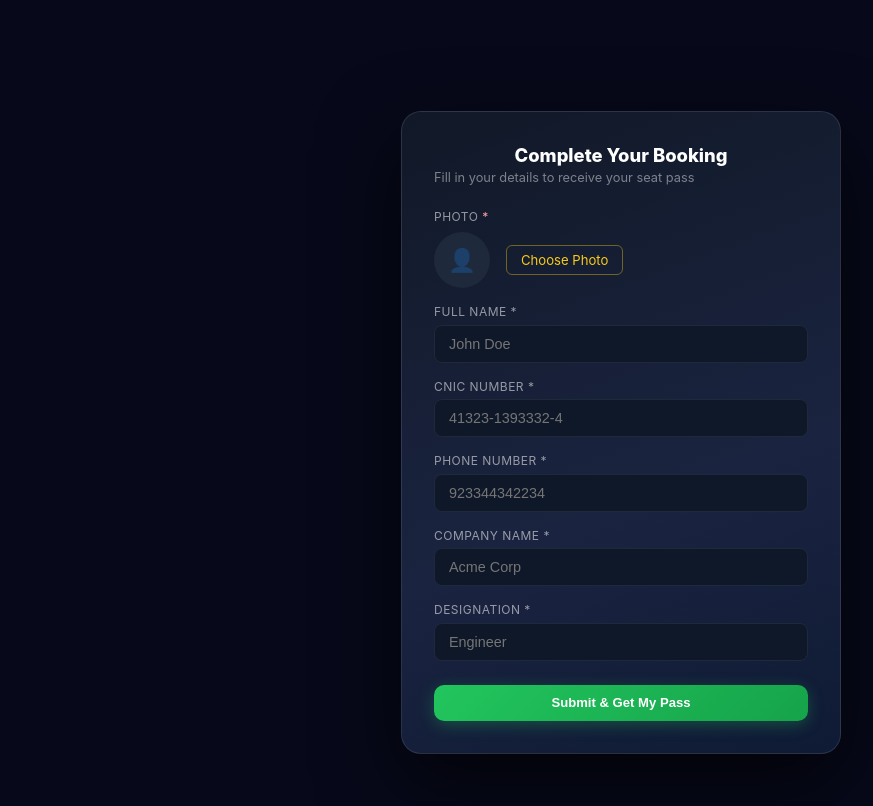
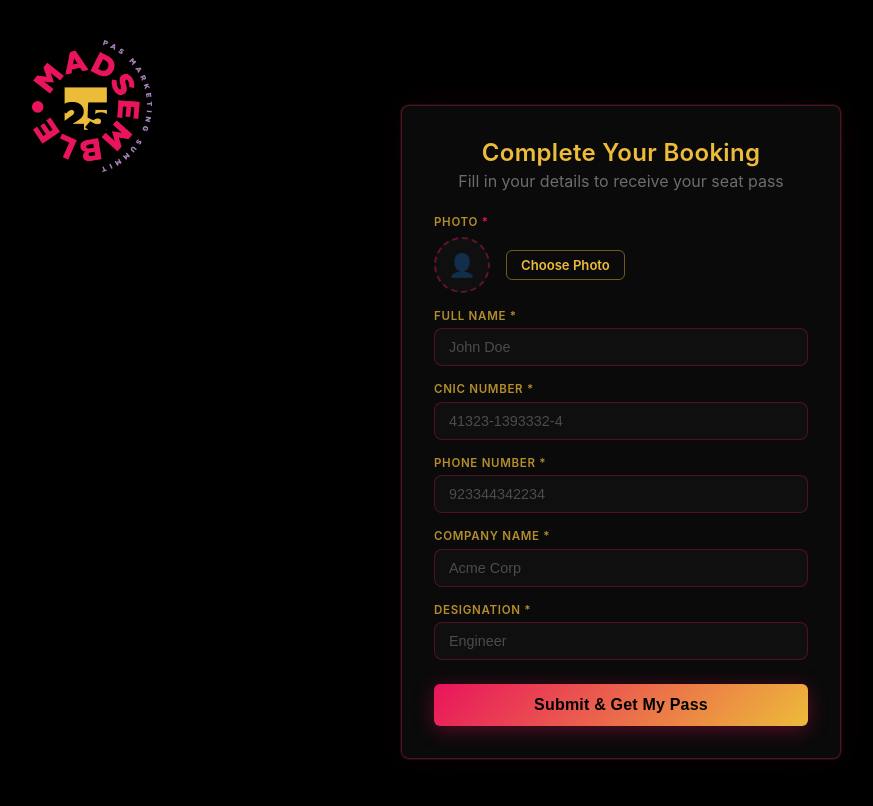
Before and after one commit to Musfarr/Seat-Picker, a React (Vite) app in the folder pas-seat/: page /form/1 in a window 1280 px wide. Shown: the top 806 px of the page, without its empty margins (19-892 px from the left). Built offline with nearby package versions, Linux system fonts and the light colour scheme.

Commit message:
Styling Changes

```diff
--- a/pas-seat/src/App.css
+++ b/pas-seat/src/App.css
@@ -1,9 +1,14 @@
 *, *::before, *::after { box-sizing: border-box; margin: 0; padding: 0; }
 
 body {
-  background: #07091a;
+  background: #000000;
   font-family: 'Inter', system-ui, -apple-system, sans-serif;
 }
+
+
+/* secondary */
+/* #e9145c */
+/* #edbb3a */
 
 #root {
   min-height: 100vh;
@@ -20,6 +25,13 @@ body {
   display: flex;
   justify-content: center;
 }
+
+.toplogo{
+  position: absolute !important;
+  top: 5%;
+  left: 4%;
+}
+
 
 .venue-card {
   background: linear-gradient(160deg, #111827 0%, #1a2440 60%, #0f1a35 100%);
@@ -1301,3 +1313,266 @@ body {
 .powered-by a:hover {
   color: rgba(255,255,255,0.9);
 }
+
+/* ── Corporate Form — Black / Pink / Gold theme ── */
+.corp-page {
+  min-height: 100vh;
+  background: #000;
+  display: flex;
+  align-items: center;
+  justify-content: center;
+  padding: 2rem 1rem;
+}
+
+.corp-card {
+  background: #0a0a0a;
+  border: 1px solid rgba(233,20,92,0.35);
+  border-radius: 8px;
+  padding: 2rem;
+  width: 100%;
+  width: 440px;
+  max-width: 440px;
+  box-shadow:
+    0 0 0 1px rgba(237,187,58,0.08),
+    0 30px 80px rgba(0,0,0,0.85),
+    0 0 40px rgba(233,20,92,0.08);
+}
+
+.corp-title {
+      font-size: 1.5rem;
+    font-weight: 600;
+    color: #edbb3a;
+    margin: 0 0 0.25rem;
+    text-align: center;
+    letter-spacing: 0.3px;
+}
+
+.corp-subtitle {
+  color: rgba(255,255,255,0.4);
+  font-size: 1rem;
+  text-align: center;
+  margin: 0 0 1.5rem;
+}
+
+.corp-form { display: flex; flex-direction: column; gap: 1rem; }
+
+.corp-field { display: flex; flex-direction: column; gap: 0.35rem; }
+
+.corp-label {
+  color: rgba(237,187,58,0.75);
+  font-size: 0.72rem;
+  letter-spacing: 0.06em;
+  font-weight: 600;
+}
+
+.corp-required { color: #e9145c; }
+
+.corp-input {
+  background: #0f0f0f;
+  border: 1px solid rgba(233,20,92,0.3);
+  border-radius: 8px;
+  color: #fff;
+  padding: 10px 14px;
+  font-size: 0.9rem;
+  outline: none;
+  width: 100%;
+  box-sizing: border-box;
+  transition: border-color 0.18s, box-shadow 0.18s;
+}
+
+.corp-input::placeholder { color: rgba(255,255,255,0.25); }
+
+.corp-input:focus {
+  border-color: #edbb3a;
+  box-shadow: 0 0 0 3px rgba(237,187,58,0.12);
+}
+
+.corp-input--err {
+  border-color: #e9145c !important;
+  box-shadow: 0 0 0 3px rgba(233,20,92,0.15);
+}
+
+.corp-field-error {
+  color: #ff6b9d;
+  font-size: 0.75rem;
+  margin-top: -0.25rem;
+}
+
+.corp-photo-row { display: flex; flex-direction: column; gap: 0.5rem; }
+.corp-photo-inner { display: flex; align-items: center; gap: 1rem; }
+
+.corp-photo-ring {
+  width: 56px;
+  height: 56px;
+  border-radius: 50%;
+  object-fit: cover;
+  border: 2px solid #edbb3a;
+}
+
+.corp-photo-placeholder {
+  width: 56px;
+  height: 56px;
+  border-radius: 50%;
+  background: #0f0f0f;
+  border: 2px dashed rgba(233,20,92,0.4);
+  display: flex;
+  align-items: center;
+  justify-content: center;
+  color: rgba(255,255,255,0.3);
+  font-size: 1.4rem;
+}
+
+.corp-choose-btn {
+  cursor: pointer;
+  color: #edbb3a;
+  font-size: 0.82rem;
+  font-weight: 600;
+  border: 1px solid rgba(237,187,58,0.45);
+  border-radius: 6px;
+  padding: 6px 14px;
+  transition: background 0.18s, border-color 0.18s;
+}
+
+.corp-choose-btn:hover {
+  background: rgba(237,187,58,0.1);
+  border-color: #edbb3a;
+}
+
+.corp-submit-btn {
+  width: 100%;
+  margin-top: 0.5rem;
+  padding: 0.75rem;
+  border: none;
+  border-radius: 6px;
+  background: linear-gradient(135deg, #e9145c, #edbb3a);
+  color: #000;
+  font-size: 1rem;
+  font-weight: 600;
+  letter-spacing: 0.2px;
+  cursor: pointer;
+  transition: transform 0.15s, box-shadow 0.15s;
+  box-shadow: 0 4px 20px rgba(233,20,92,0.35);
+}
+
+.corp-submit-btn:hover {
+  transform: scale(1.015);
+  box-shadow: 0 6px 28px rgba(233,20,92,0.5);
+}
+
+.corp-submit-btn:active { transform: scale(0.98); }
+
+.corp-error {
+  color: #ff6b9d;
+  font-size: 0.82rem;
+  margin: 0;
+}
+
+.corp-uploading-row {
+  display: flex;
+  align-items: center;
+  gap: 0.75rem;
+  margin-top: 0.5rem;
+}
+
+.corp-uploading-text {
+  color: rgba(255,255,255,0.6);
+  font-size: 0.85rem;
+}
+
+.corp-spinner {
+  width: 22px;
+  height: 22px;
+  border: 3px solid rgba(233,20,92,0.15);
+  border-top-color: #edbb3a;
+  border-radius: 50%;
+  animation: spin 0.75s linear infinite;
+}
+
+.corp-done-card {
+  background: #0a0a0a;
+  border: 1px solid rgba(237,187,58,0.3);
+  border-radius: 20px;
+  padding: 2.5rem 2rem;
+  width: 100%;
+  max-width: 400px;
+  display: flex;
+  flex-direction: column;
+  align-items: center;
+  gap: 0.75rem;
+  margin: auto;
+  margin-top: 10vh;
+  box-shadow: 0 40px 80px rgba(0,0,0,0.85), 0 0 40px rgba(233,20,92,0.08);
+}
+
+.corp-done-check {
+  width: 64px;
+  height: 64px;
+  border-radius: 50%;
+  background: rgba(237,187,58,0.12);
+  border: 2px solid #edbb3a;
+  display: flex;
+  align-items: center;
+  justify-content: center;
+  font-size: 1.8rem;
+  color: #edbb3a;
+  margin-bottom: 0.25rem;
+}
+
+.corp-done-title {
+  color: #fff;
+  font-size: 1.3rem;
+  font-weight: 800;
+  text-align: center;
+  margin: 0;
+}
+
+.corp-done-sub {
+  color: rgba(255,255,255,0.5);
+  font-size: 0.82rem;
+  text-align: center;
+  line-height: 1.7;
+}
+
+.corp-done-sub strong { color: #edbb3a; }
+
+.corp-done-warn {
+  color: #ff6b9d;
+  font-size: 0.9rem;
+  margin: 0.5rem 0;
+  text-align: center;
+}
+
+.corp-lanyard-wrap {
+  display: flex;
+  flex-direction: column;
+  align-items: center;
+  gap: 0.75rem;
+  margin-top: 0.5rem;
+  width: 100%;
+}
+
+.corp-lanyard-img {
+  width: 100%;
+  max-width: 280px;
+  border-radius: 12px;
+  border: 1px solid rgba(233,20,92,0.25);
+  box-shadow: 0 8px 32px rgba(0,0,0,0.5);
+}
+
+.corp-download-btn {
+  display: inline-block;
+  padding: 0.55rem 1.4rem;
+  background: rgba(233,20,92,0.15);
+  border: 1px solid rgba(233,20,92,0.45);
+  color: #ff6b9d;
+  border-radius: 50px;
+  font-size: 0.8rem;
+  font-weight: 700;
+  text-decoration: none;
+  transition: background 0.18s, border-color 0.18s;
+}
+
+.corp-download-btn:hover {
+  background: rgba(233,20,92,0.28);
+  border-color: #e9145c;
+}
--- a/pas-seat/src/pages/CorporateForm.jsx
+++ b/pas-seat/src/pages/CorporateForm.jsx
@@ -3,6 +3,7 @@ import { useParams } from 'react-router-dom'
 import QRCode from 'qrcode'
 import { allocateCorporateSeat, uploadFile, sendLanyardWhatsapp } from '../api'
 import { generateLanyard } from '../generateLanyard'
+
 
 const MAX_IMAGE_SIZE_BYTES = 2 * 1024 * 1024
 
@@ -167,29 +168,27 @@ export default function CorporateForm() {
 
   if (done) {
     return (
-      <div className="app-bg">
-        <div className="done-card" style={{ margin: 'auto', marginTop: '10vh' }}>
-          <div className="done-check">✓</div>
-          <h2 className="done-title">{error ? 'Booking Confirmed!' : 'You\'re all set!'}</h2>
+      <div className="corp-page">
+        <div className="corp-done-card">
+          <div className="corp-done-check">✓</div>
+          <h2 className="corp-done-title">{error ? 'Booking Confirmed!' : 'You\'re all set!'}</h2>
           {error ? (
             <div style={{ marginBottom: '1rem' }}>
-              <p style={{ color: '#fca5a5', fontSize: '0.9rem', margin: '0.5rem 0' }}>
-                ⚠️ {error}
-              </p>
-              <p className="done-sub" style={{ marginTop: '0.5rem' }}>
+              <p className="corp-done-warn">⚠️ {error}</p>
+              <p className="corp-done-sub" style={{ marginTop: '0.5rem' }}>
                 Your seat has been reserved. Download your pass below.
               </p>
             </div>
           ) : (
-            <p className="done-sub">
+            <p className="corp-done-sub">
               Your pass has been sent via WhatsApp to<br />
               <strong>{form.phone_number}</strong>
             </p>
           )}
           {lanyardUrl && (
-            <div className="done-lanyard-wrap">
-              <img src={lanyardUrl} alt="Your Pass" className="done-lanyard-img" />
-              <a href={lanyardUrl} download="effie-pass.png" className="done-download-btn">
+            <div className="corp-lanyard-wrap">
+              <img src={lanyardUrl} alt="Your Pass" className="corp-lanyard-img" />
+              <a href={lanyardUrl} download="effie-pass.png" className="corp-download-btn">
                 Download Pass
               </a>
             </div>
@@ -200,26 +199,29 @@ export default function CorporateForm() {
   }
 
   return (
-    <div className="app-bg" style={{ minHeight: '100vh', display: 'flex', alignItems: 'center', justifyContent: 'center', padding: '2rem 1rem' }}>
-      <div className="confirm-content" style={{ width: '100%', maxWidth: 440 }}>
-        <h2 className="confirm-title" style={{ marginBottom: '0.25rem' }}>Complete Your Booking</h2>
-        <p style={{ color: 'rgba(255,255,255,0.45)', fontSize: '0.8rem', margin: '0 0 1.5rem' }}>
-          Fill in your details to receive your seat pass
-        </p>
+    <div className="corp-page">
 
-        <form onSubmit={handleSubmit} style={{ display: 'flex', flexDirection: 'column', gap: '1rem' }}>
+      <div className='toplogo'>
+        <img style = {{ width:'120px'}} src='/logo.png'  />
+      </div>
+
+      <div className="corp-card">
+        <h2 className="corp-title">Complete Your Booking</h2>
+        <p className="corp-subtitle">Fill in your details to receive your seat pass</p>
+
+        <form onSubmit={handleSubmit} className="corp-form">
 
           {/* Photo upload */}
-          <div style={{ display: 'flex', flexDirection: 'column', gap: '0.5rem' }}>
-            <label style={{ color: 'rgba(255,255,255,0.55)', fontSize: '0.75rem', letterSpacing: '0.04em' }}>
-              PHOTO <span style={{ color: '#fca5a5' }}>*</span>
+          <div className="corp-photo-row">
+            <label className="corp-label">
+              PHOTO <span className="corp-required">*</span>
             </label>
-            <div style={{ display: 'flex', alignItems: 'center', gap: '1rem' }}>
+            <div className="corp-photo-inner">
               {imagePreview
-                ? <img src={imagePreview} alt="preview" style={{ width: 56, height: 56, borderRadius: '50%', objectFit: 'cover', border: '2px solid rgba(218,165,32,0.7)' }} />
-                : <div style={{ width: 56, height: 56, borderRadius: '50%', background: '#1e293b', display: 'flex', alignItems: 'center', justifyContent: 'center', color: 'rgba(255,255,255,0.3)', fontSize: '1.4rem' }}>👤</div>
+                ? <img src={imagePreview} alt="preview" className="corp-photo-ring" />
+                : <div className="corp-photo-placeholder">👤</div>
               }
-              <label style={{ cursor: 'pointer', color: '#facc15', fontSize: '0.82rem', border: '1px solid rgba(250,204,21,0.4)', borderRadius: 6, padding: '6px 14px' }}>
+              <label className="corp-choose-btn">
                 Choose Photo
                 <input type="file" accept="image/*" onChange={handleImage} style={{ display: 'none' }} />
               </label>
@@ -228,8 +230,8 @@ export default function CorporateForm() {
 
           {/* Text fields */}
           {FIELDS.map(({ name, label, type, required, placeholder }) => (
-            <div key={name} style={{ display: 'flex', flexDirection: 'column', gap: '0.35rem' }}>
-              <label htmlFor={name} style={{ color: 'rgba(255,255,255,0.55)', fontSize: '0.75rem', letterSpacing: '0.04em' }}>
+            <div key={name} className="corp-field">
+              <label htmlFor={name} className="corp-label">
                 {label.toUpperCase()}{required && ' *'}
               </label>
               <input
@@ -240,37 +242,23 @@ export default function CorporateForm() {
                 placeholder={placeholder}
                 value={form[name]}
                 onChange={handleChange}
-                style={{
-                  background: '#0f1829',
-                  border: fieldErrors[name] ? '1px solid #fca5a5' : '1px solid #1e293b',
-                  borderRadius: 8,
-                  color: '#fff',
-                  padding: '10px 14px',
-                  fontSize: '0.9rem',
-                  outline: 'none',
-                  width: '100%',
-                  boxSizing: 'border-box',
-                }}
+                className={`corp-input${fieldErrors[name] ? ' corp-input--err' : ''}`}
               />
               {fieldErrors[name] && (
-                <span style={{ color: '#fca5a5', fontSize: '0.75rem', marginTop: '-0.25rem' }}>
-                  {fieldErrors[name]}
-                </span>
+                <span className="corp-field-error">{fieldErrors[name]}</span>
               )}
             </div>
           ))}
 
-          {error && (
-            <p style={{ color: '#fca5a5', fontSize: '0.82rem', margin: 0 }}>{error}</p>
-          )}
+          {error && <p className="corp-error">{error}</p>}
 
           {uploading ? (
-            <div style={{ display: 'flex', alignItems: 'center', gap: '0.75rem', marginTop: '0.5rem' }}>
-              <div className="spinner" style={{ width: 22, height: 22, borderWidth: 3 }} />
-              <span style={{ color: 'rgba(255,255,255,0.6)', fontSize: '0.85rem' }}>{step}</span>
+            <div className="corp-uploading-row">
+              <div className="corp-spinner" />
+              <span className="corp-uploading-text">{step}</span>
             </div>
           ) : (
-            <button type="submit" className="confirm-ok" style={{ marginTop: '0.5rem', width: '100%' }}>
+            <button type="submit" className="corp-submit-btn">
               Submit &amp; Get My Pass
             </button>
           )}
```
Also changed, not shown: pas-seat/src/main.jsx (+4 -4 lines), pas-seat/public/logo.png (added).
